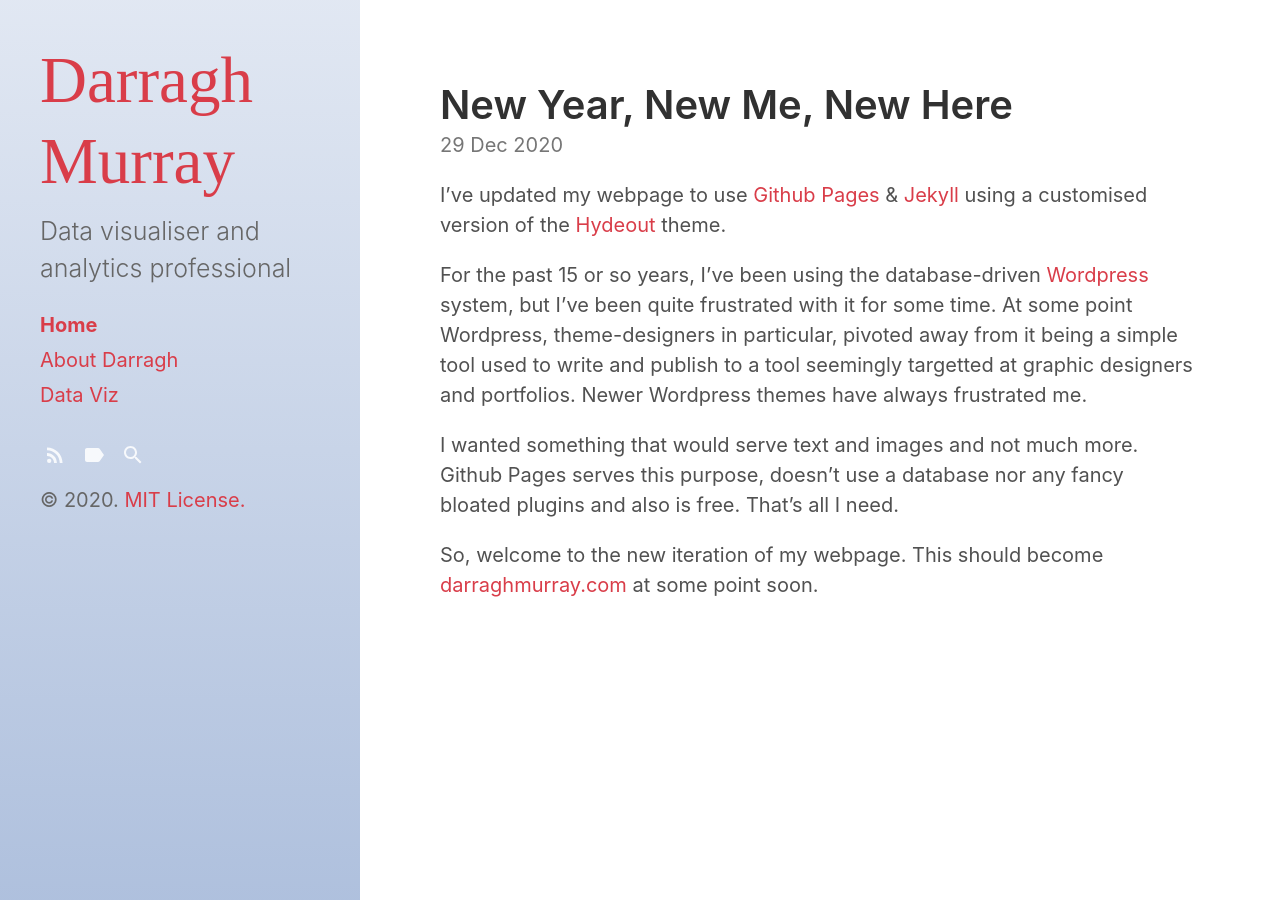
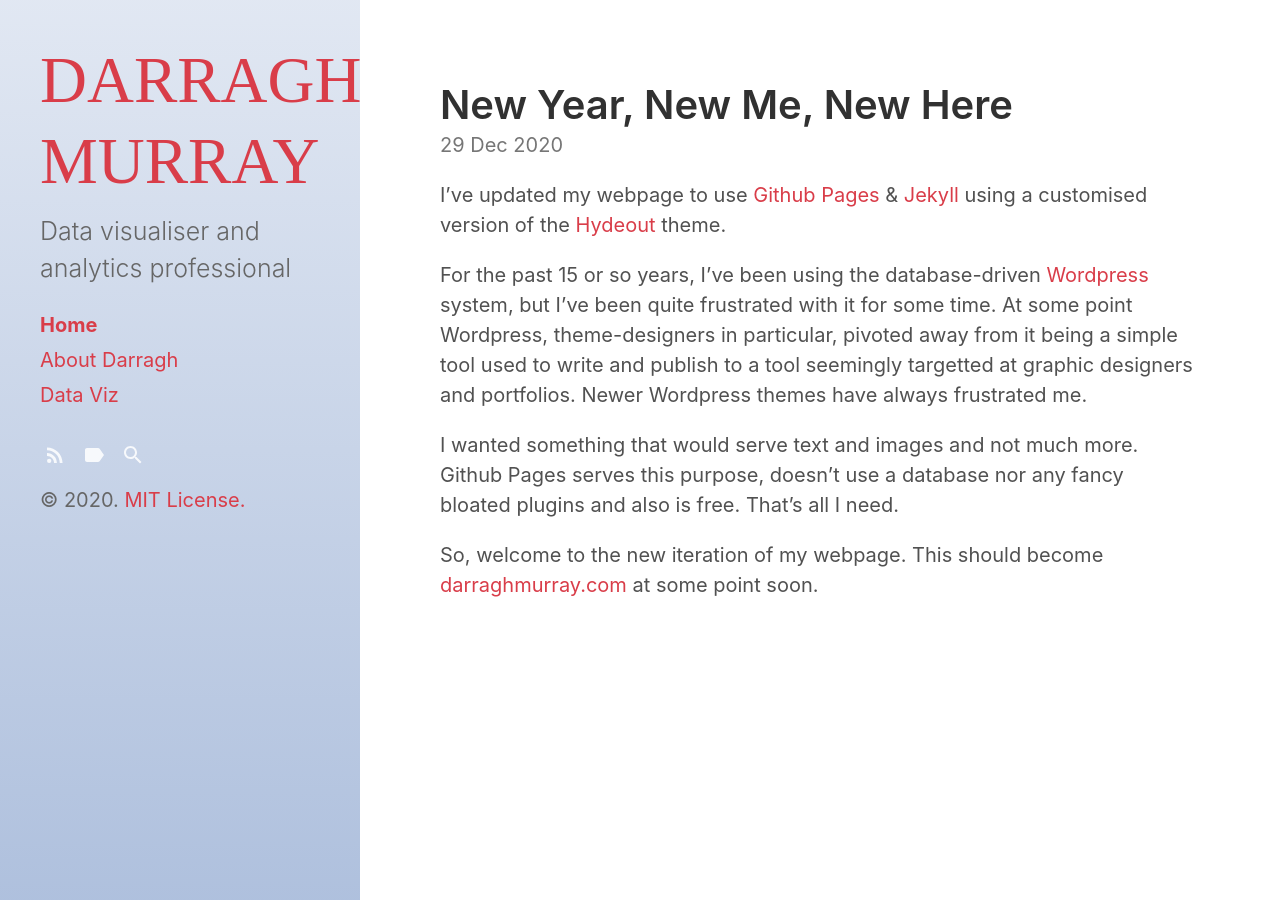
Before and after one commit to dbmurray/dbmurray.github.io, a Jekyll site: the page built from index.html, in a window 1280 px wide. Built offline with Jekyll 4.4.1, drawn with Linux system fonts in a browser that asks for light colours; the list of posts is cut into pages by our own code.

```diff
--- a/_config.yml
+++ b/_config.yml
@@ -4,7 +4,7 @@ highlighter:      rouge
 remote_theme:     fongandrew/hydeout
 
 # Setup
-title:            Darragh Murray
+title:            DARRAGH MURRAY
 tagline:          'Data visualiser and analytics professional'
 description:      'Data visualiser and analytics professional'
 url:              https://dbmurray.github.io
```
